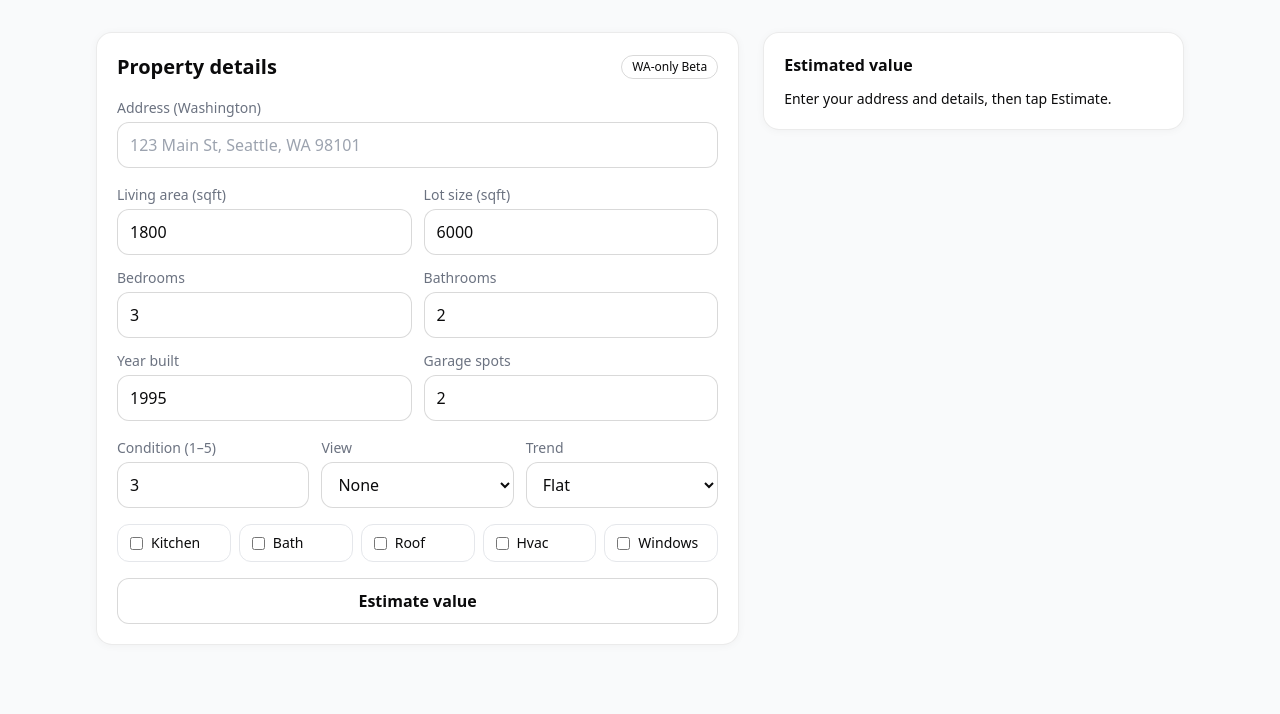
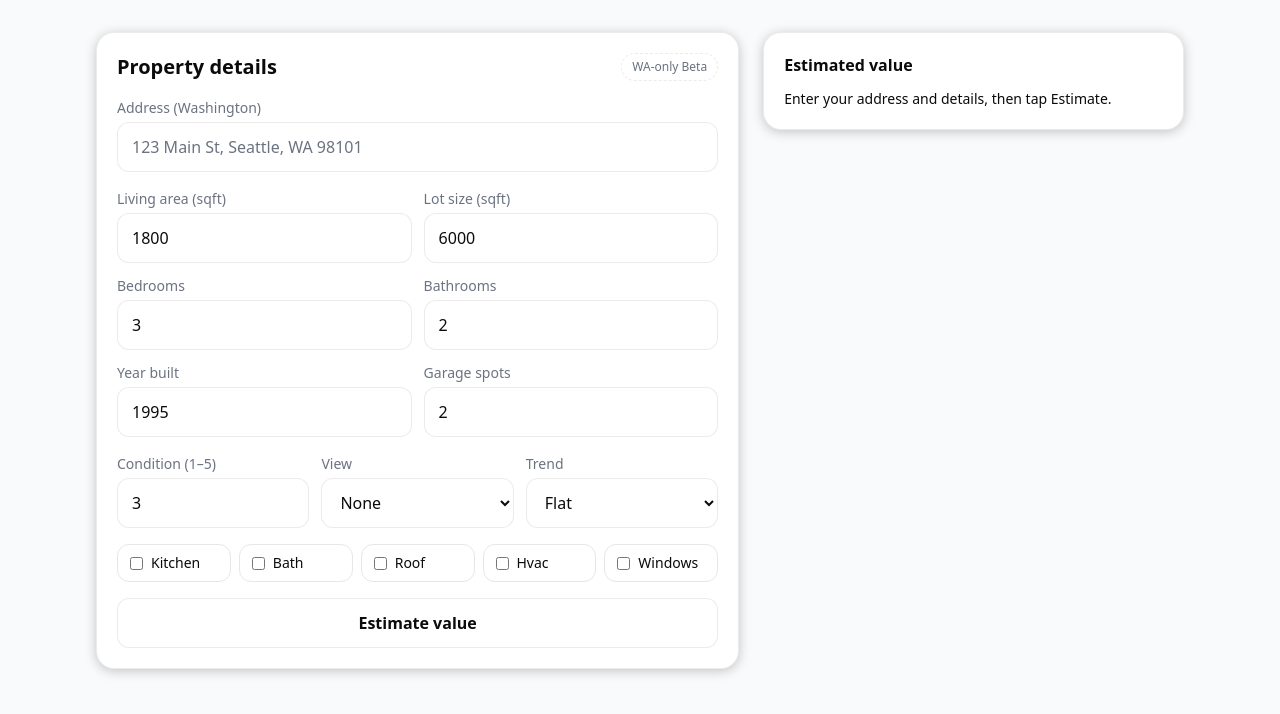
Before and after one commit to tmetz1987/home-valuation-clean, a Next.js app: page / in a window 1280 px wide. Shown: the top 714 px of the page. Built offline with nearby package versions, Linux system fonts and the light colour scheme.

Commit message:
Update globals.css

```diff
--- a/app/globals.css
+++ b/app/globals.css
@@ -1,8 +1,81 @@
-@tailwind base; @tailwind components; @tailwind utilities;
-:root{color-scheme:light dark}
-body{background:#f9fafb;color:#0b0b0c}
-@media(prefers-color-scheme:dark){body{background:#0b0b0c;color:#f5f5f6}}
-.card{border-radius:16px;border:1px solid rgba(0,0,0,.08);background:rgba(255,255,255,.9);box-shadow:0 1px 8px rgba(0,0,0,.04)}
-.input{width:100%;border:1px solid rgba(0,0,0,.15);border-radius:12px;padding:10px 12px;background:rgba(255,255,255,.8)}
-.label{font-size:14px;color:#6b7280}
-.badge{display:inline-flex;align-items:center;border:1px solid rgba(0,0,0,.15);padding:2px 10px;border-radius:999px;font-size:12px}
+@tailwind base;
+@tailwind components;
+@tailwind utilities;
+
+/* -------- Theme tokens -------- */
+:root {
+  /* dark as default (great on phones) */
+  --bg: #0b0b0c;
+  --fg: #f5f5f6;
+  --card: #141416;
+  --border: rgba(255,255,255,.08);
+  --muted: #a1a1aa;
+  --accent: #60a5fa;   /* blue-400 */
+  --accent-2: #2563eb; /* blue-600 */
+}
+
+/* Light mode if device prefers light */
+@media (prefers-color-scheme: light) {
+  :root {
+    --bg: #f9fafb;
+    --fg: #0b0b0c;
+    --card: #ffffff;
+    --border: rgba(0,0,0,.08);
+    --muted: #6b7280;
+    --accent: #3b82f6;
+    --accent-2: #1d4ed8;
+  }
+}
+
+html, body {
+  background: var(--bg);
+  color: var(--fg);
+}
+
+/* Cards */
+.card{
+  border-radius: 18px;
+  border: 1px solid var(--border);
+  background: var(--card);
+  box-shadow: 0 2px 12px rgba(0,0,0,.22);
+}
+
+/* Inputs / selects / textareas */
+.input, select.input, textarea.input{
+  width:100%;
+  border:1px solid var(--border);
+  border-radius:12px;
+  padding:12px 14px;
+  background: color-mix(in oklab, var(--card) 92%, var(--bg));
+  color: var(--fg);
+  outline: none;
+}
+.input:focus{
+  border-color: color-mix(in oklab, var(--accent) 60%, transparent);
+  box-shadow:0 0 0 3px color-mix(in oklab, var(--accent) 22%, transparent);
+}
+.input::placeholder{ color: var(--muted); }
+
+/* Labels & small text */
+.label{ font-size:14px; color: var(--muted); }
+
+/* Badge */
+.badge{
+  display:inline-flex; align-items:center; gap:6px;
+  padding:4px 10px; border-radius:999px;
+  border:1px dashed var(--border);
+  color: var(--muted); font-size:12px;
+}
+
+/* Primary button */
+.btn{
+  width:100%;
+  border:0; border-radius:12px; padding:12px 14px;
+  font-weight:700;
+  background: linear-gradient(135deg, var(--accent), var(--accent-2));
+  color:#fff;
+}
+.btn[disabled]{ opacity:.6; }
+
+/* Section title */
+.section-title{ font-size:20px; font-weight:700; opacity:.95; }
```
